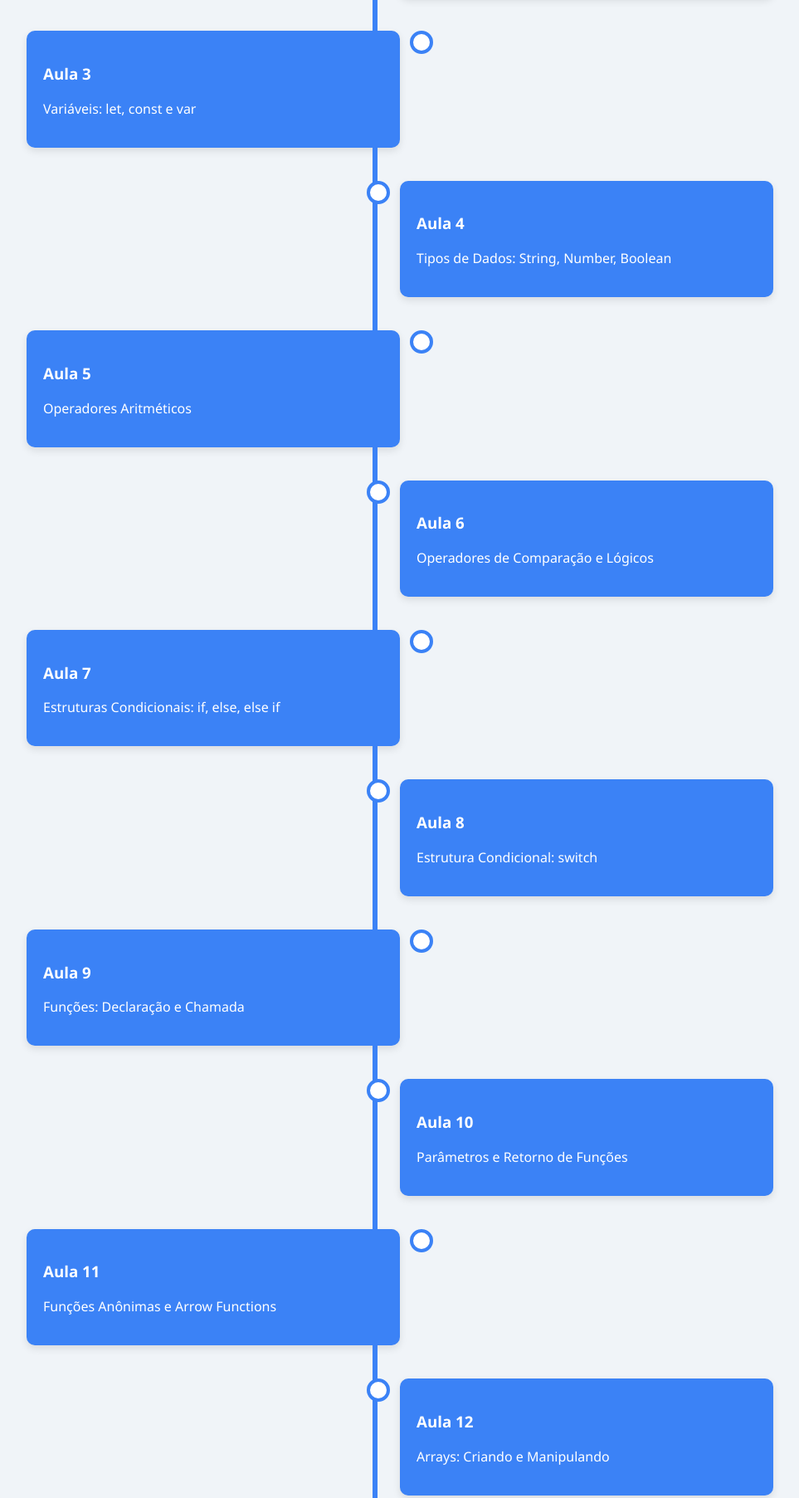
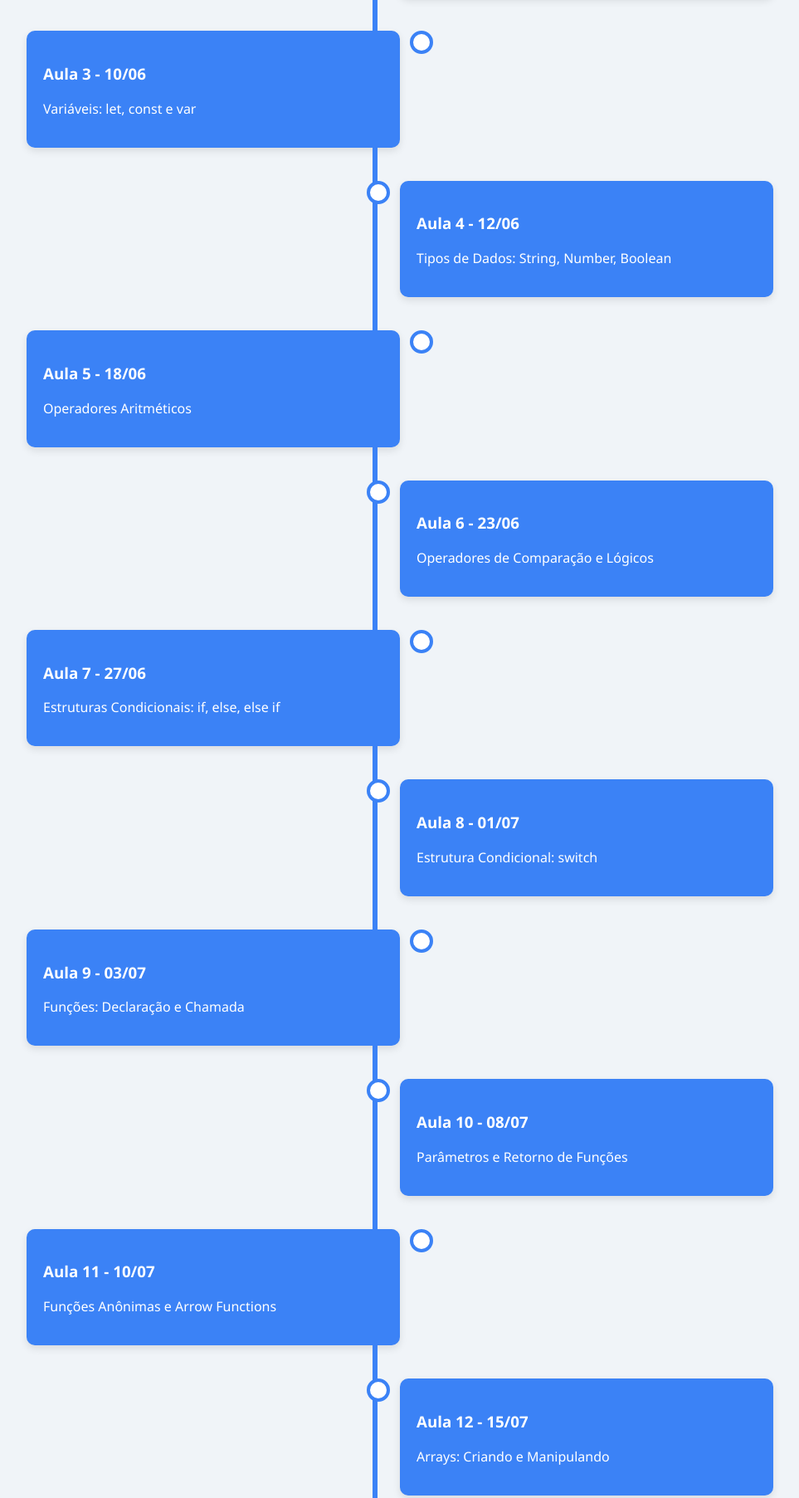
Before and after one commit to SandyOliveira/logicaPrograma-o, a plain HTML site: page index.html in a window 1280 px wide. Shown: the part 551-2356 px from the top of the page at 83% size, without its empty margins (188-1151 px from the left). Drawn offline with Linux system fonts and the light colour scheme.

Commit message:
Update index.html

```diff
--- a/index.html
+++ b/index.html
@@ -125,98 +125,98 @@
 
     <div class="container left">
         <div class="content">
-            <h3>Aula 3</h3>
+            <h3>Aula 3 - 10/06</h3>
             <p>Variáveis: let, const e var</p>
         </div>
     </div>
 
     <div class="container right">
         <div class="content">
-            <h3>Aula 4</h3>
+            <h3>Aula 4 - 12/06</h3>
             <p>Tipos de Dados: String, Number, Boolean</p>
         </div>
     </div>
 
     <div class="container left">
         <div class="content">
-            <h3>Aula 5</h3>
+            <h3>Aula 5 - 18/06</h3>
             <p>Operadores Aritméticos</p>
         </div>
     </div>
 
     <div class="container right">
         <div class="content">
-            <h3>Aula 6</h3>
+            <h3>Aula 6 - 23/06</h3>
             <p>Operadores de Comparação e Lógicos</p>
         </div>
     </div>
 
     <div class="container left">
         <div class="content">
-            <h3>Aula 7</h3>
+            <h3>Aula 7 - 27/06</h3>
             <p>Estruturas Condicionais: if, else, else if</p>
         </div>
     </div>
 
     <div class="container right">
         <div class="content">
-            <h3>Aula 8</h3>
+            <h3>Aula 8 - 01/07</h3>
             <p>Estrutura Condicional: switch</p>
         </div>
     </div>
 
     <div class="container left">
         <div class="content">
-            <h3>Aula 9</h3>
+            <h3>Aula 9 - 03/07</h3>
             <p>Funções: Declaração e Chamada</p>
         </div>
     </div>
 
     <div class="container right">
         <div class="content">
-            <h3>Aula 10</h3>
+            <h3>Aula 10 - 08/07</h3>
             <p>Parâmetros e Retorno de Funções</p>
         </div>
     </div>
 
     <div class="container left">
         <div class="content">
-            <h3>Aula 11</h3>
+            <h3>Aula 11 - 10/07</h3>
             <p>Funções Anônimas e Arrow Functions</p>
         </div>
     </div>
 
     <div class="container right">
         <div class="content">
-            <h3>Aula 12</h3>
+            <h3>Aula 12 - 15/07</h3>
             <p>Arrays: Criando e Manipulando</p>
         </div>
     </div>
 
     <div class="container left">
         <div class="content">
-            <h3>Aula 13</h3>
+            <h3>Aula 13 - 22/07</h3>
             <p>Laço de Repetição: for</p>
         </div>
     </div>
 
     <div class="container right">
         <div class="content">
-            <h3>Aula 14</h3>
+            <h3>Aula 14 - 24/07</h3>
             <p>Laço while e do...while</p>
         </div>
     </div>
 
     <div class="container left">
         <div class="content">
-            <h3>Aula 15</h3>
+            <h3>Aula 15 - 29/07</h3>
             <p>forEach e map</p>
         </div>
     </div>
 
     <div class="container right">
         <div class="content">
-            <h3>Aula 16</h3>
+            <h3>Aula 16 - 31/07</h3>
             <p>Objetos: Estrutura e Manipulação</p>
         </div>
     </div>
```
